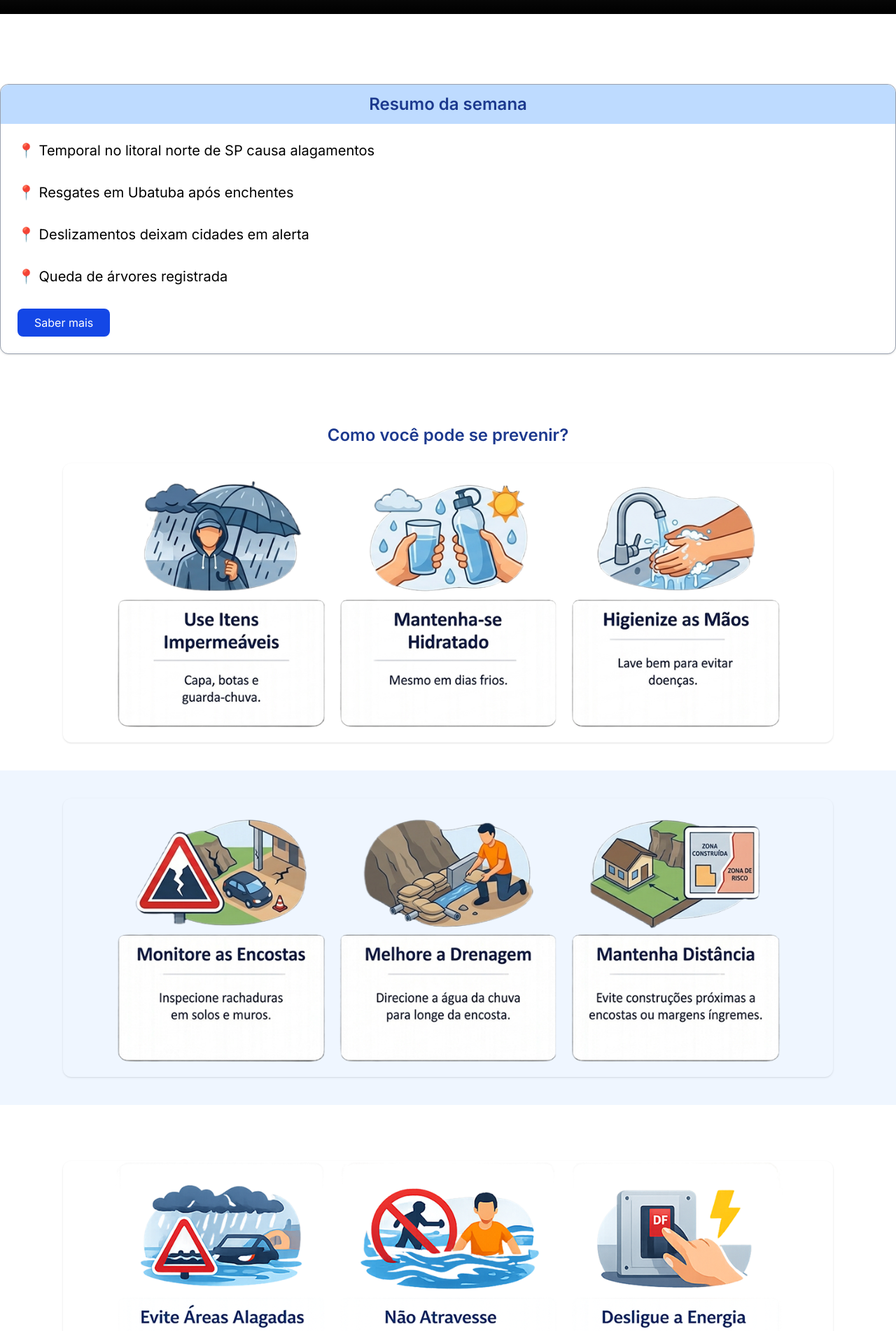
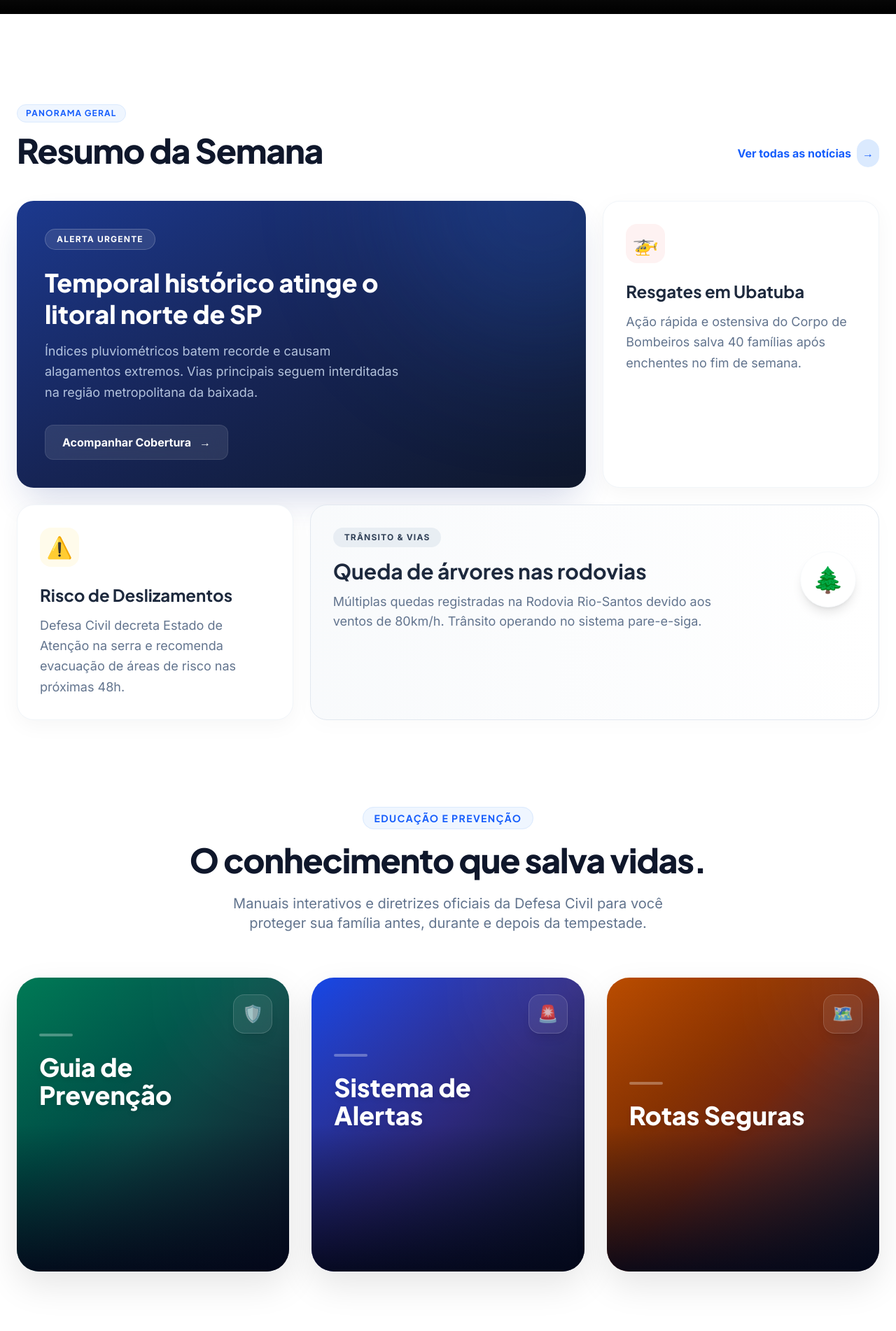
Before and after one commit to arielviniciuscyber/litoral-alerta, a React (Vite) app: page / in a window 1280 px wide. Shown: the part 780-2682 px from the top of the page at 70% size. Built offline with nearby package versions, Linux system fonts and the light colour scheme; grey boxes are pictures that could not be loaded.

Commit message:
anscendente

```diff
--- a/package.json
+++ b/package.json
@@ -10,6 +10,7 @@
     "preview": "vite preview"
   },
   "dependencies": {
+    "framer-motion": "^12.39.0",
     "lucide-react": "^1.8.0",
     "react": "^19.2.4",
     "react-dom": "^19.2.4",
--- a/src/components/Header.jsx
+++ b/src/components/Header.jsx
@@ -39,7 +39,7 @@ function Header() {
 
   const positionClass = isHome ? "fixed top-0 left-0 w-full" : "sticky top-0 w-full"
   const bgClass = isScrolled
-    ? "bg-slate-900/85 backdrop-blur-md shadow-lg"
+    ? "bg-slate-900/85 backdrop-blur-xl shadow-lg border-b border-slate-800/50"
     : (isHome ? "bg-transparent" : "bg-[#0F172A]")
 
   return (
@@ -69,7 +69,7 @@ function Header() {
             {/* BOTÃO NOTIFICAÇÕES */}
             <button
               onClick={() => navigate("/notificacoes")}
-              className="relative p-2 rounded-full hover:bg-slate-800 transition-colors group"
+              className="relative p-2 rounded-full hover:bg-slate-800 active:scale-95 transition-all group"
               title="Notificações"
             >
               <img
@@ -84,7 +84,7 @@ function Header() {
             {/* BOTÃO PERFIL */}
             <button
               onClick={() => navigate("/login")}
-              className="w-10 h-10 rounded-full overflow-hidden ring-2 ring-transparent hover:ring-blue-500 hover:shadow-[0_0_15px_rgba(59,130,246,0.5)] transition-all"
+              className="w-10 h-10 rounded-full overflow-hidden ring-2 ring-transparent hover:ring-blue-500 hover:shadow-[0_0_15px_rgba(59,130,246,0.5)] active:scale-95 transition-all"
               title="Meu Perfil"
             >
               <img
--- a/src/pages/Home.jsx
+++ b/src/pages/Home.jsx
@@ -1,5 +1,6 @@
 import { useState } from "react"
 import toast from "react-hot-toast"
+import { motion } from "framer-motion"
 import bannerVideo from "../assets/tempestade.mp4"
 import prevencao from "../assets/cadastro.png"
 import comunidade from "../assets/comunidade.png"
@@ -120,77 +121,177 @@ export default function Home() {
         </div>
       </section>
 
-      {/* RESUMO */}
-      <section className="max-w-7xl mx-4 md:mx-auto mt-20 md:mt-25 bg-white rounded-xl shadow border border-gray-400">
-        <div className="flex flex-col md:flex-row justify-between items-center bg-blue-200 rounded-t-xl py-3 px-6">
-          <h2 className="text-xl md:text-2xl font-semibold text-blue-900 w-full text-center">
-            Resumo da semana
-          </h2>
+      {/* RESUMO DA SEMANA (DESIGN BENTO GRID PREMIUM) */}
+      <motion.section
+        initial={{ opacity: 0, y: 50 }}
+        whileInView={{ opacity: 1, y: 0 }}
+        viewport={{ once: true, margin: "-100px" }}
+        transition={{ duration: 0.8, ease: "easeOut" }}
+        className="max-w-7xl mx-auto mt-20 md:mt-32 px-6"
+      >
+        <div className="flex flex-col md:flex-row md:items-end justify-between mb-12 gap-6">
+          <div>
+            <span className="font-display inline-block py-1 px-3 rounded-full bg-blue-50 text-blue-600 font-bold text-xs uppercase tracking-widest mb-4 border border-blue-100">Panorama Geral</span>
+            <h2 className="font-display text-4xl md:text-5xl font-extrabold text-slate-900 tracking-tight">Resumo da Semana</h2>
+          </div>
+          <button className="hidden md:flex items-center gap-2 text-blue-600 font-bold hover:text-blue-700 transition-colors group">
+            Ver todas as notícias
+            <span className="bg-blue-100 p-2 rounded-full group-hover:translate-x-1 transition-transform">→</span>
+          </button>
         </div>
 
-        <div className="p-6">
-          <ul className="space-y-3 text-bg text-xl">
-            <li>📍 Temporal no litoral norte de SP causa alagamentos</li>
-            <li className="mt-8">📍 Resgates em Ubatuba após enchentes</li>
-            <li className="mt-8">📍 Deslizamentos deixam cidades em alerta</li>
-            <li className="mt-8">📍 Queda de árvores registrada</li>
-          </ul>
+        <div className="grid grid-cols-1 md:grid-cols-3 gap-6">
+          {/* Card Destaque (Span 2) */}
+          <motion.div whileHover={{ y: -5 }} className="md:col-span-2 bg-gradient-to-br from-blue-900 via-blue-950 to-slate-900 rounded-3xl p-8 lg:p-10 relative overflow-hidden group cursor-pointer shadow-2xl shadow-blue-900/20">
+            <div className="absolute top-0 right-0 w-[400px] h-[400px] bg-blue-500/20 rounded-full blur-[100px] -translate-y-1/2 translate-x-1/3 group-hover:bg-blue-400/30 transition-all duration-700"></div>
+            <div className="relative z-10">
+              <span className="inline-block px-4 py-1.5 bg-white/10 border border-white/20 text-white rounded-full text-xs font-bold tracking-widest uppercase mb-6 backdrop-blur-md">Alerta Urgente</span>
+              <h3 className="font-display font-extrabold text-3xl lg:text-4xl text-white mb-4 max-w-lg leading-tight">Temporal histórico atinge o litoral norte de SP</h3>
+              <p className="text-blue-100/80 text-lg max-w-lg leading-relaxed mb-8">Índices pluviométricos batem recorde e causam alagamentos extremos. Vias principais seguem interditadas na região metropolitana da baixada.</p>
+              <div className="inline-flex items-center gap-3 text-white font-bold bg-white/10 hover:bg-white/20 px-6 py-3 rounded-xl backdrop-blur-md transition-colors border border-white/10">
+                Acompanhar Cobertura <span className="group-hover:translate-x-1 transition-transform">→</span>
+              </div>
+            </div>
+          </motion.div>
 
-          <button className="mt-8 bg-blue-700 text-white px-6 py-2 rounded-lg flex">
-            Saber mais
-          </button>
+          {/* Card Secundário 1 */}
+          <motion.div whileHover={{ y: -5 }} className="bg-white rounded-3xl p-8 relative overflow-hidden group cursor-pointer shadow-[0_8px_30px_rgb(0,0,0,0.04)] border border-slate-100 hover:shadow-[0_20px_40px_rgb(0,0,0,0.08)] transition-all duration-500 flex flex-col justify-between">
+            <div>
+              <div className="w-14 h-14 bg-red-50 text-red-500 rounded-2xl flex items-center justify-center text-3xl mb-6 group-hover:scale-110 group-hover:rotate-6 transition-transform duration-500">🚁</div>
+              <h3 className="font-display font-bold text-slate-800 text-2xl mb-3 leading-snug">Resgates em Ubatuba</h3>
+              <p className="text-slate-500 leading-relaxed text-lg">Ação rápida e ostensiva do Corpo de Bombeiros salva 40 famílias após enchentes no fim de semana.</p>
+            </div>
+          </motion.div>
+
+          {/* Card Secundário 2 */}
+          <motion.div whileHover={{ y: -5 }} className="bg-white rounded-3xl p-8 relative overflow-hidden group cursor-pointer shadow-[0_8px_30px_rgb(0,0,0,0.04)] border border-slate-100 hover:shadow-[0_20px_40px_rgb(0,0,0,0.08)] transition-all duration-500 flex flex-col justify-between">
+            <div>
+              <div className="w-14 h-14 bg-amber-50 text-amber-500 rounded-2xl flex items-center justify-center text-3xl mb-6 group-hover:scale-110 group-hover:-rotate-6 transition-transform duration-500">⚠️</div>
+              <h3 className="font-display font-bold text-slate-800 text-2xl mb-3 leading-snug">Risco de Deslizamentos</h3>
+              <p className="text-slate-500 leading-relaxed text-lg">Defesa Civil decreta Estado de Atenção na serra e recomenda evacuação de áreas de risco nas próximas 48h.</p>
+            </div>
+          </motion.div>
+
+          {/* Card Horizontal (Span 2) */}
+          <motion.div whileHover={{ y: -5 }} className="md:col-span-2 bg-gradient-to-r from-slate-50 to-white rounded-3xl p-8 relative overflow-hidden group cursor-pointer border border-slate-200 shadow-[0_8px_30px_rgb(0,0,0,0.02)] hover:shadow-[0_15px_40px_rgb(0,0,0,0.06)] transition-all duration-500">
+            <div className="flex flex-col md:flex-row items-start md:items-center justify-between gap-8">
+               <div className="flex-1">
+                 <span className="inline-block px-4 py-1.5 bg-slate-200/70 text-slate-700 rounded-full text-xs font-bold tracking-widest uppercase mb-4">Trânsito & Vias</span>
+                 <h3 className="font-display font-bold text-slate-800 text-2xl md:text-3xl mb-3">Queda de árvores nas rodovias</h3>
+                 <p className="text-slate-500 text-lg max-w-xl">Múltiplas quedas registradas na Rodovia Rio-Santos devido aos ventos de 80km/h. Trânsito operando no sistema pare-e-siga.</p>
+               </div>
+               <div className="w-20 h-20 bg-white rounded-full shadow-lg flex items-center justify-center text-4xl group-hover:scale-110 group-hover:rotate-12 transition-transform duration-500 border border-slate-50 shrink-0">
+                 🌲
+               </div>
+            </div>
+          </motion.div>
         </div>
-      </section>
+      </motion.section>
 
-      {/* PREVENÇÃO */}
-      <section className="mt-10 px-6">
-        <h2 className="text-center text-2xl font-semibold text-blue-900 mb-6 mt-25">
-          Como você pode se prevenir?
-        </h2>
-
-
-        <div style={{ maxWidth: '1100px', margin: '0 auto' }}>
-          <img src={hidrata} className="w-full h-auto object-cover rounded-xl shadow" />
+      {/* INFORMAÇÕES VITAIS (CARDS EXPANSIVOS SOFISTICADOS) */}
+      <motion.section
+        initial={{ opacity: 0, y: 50 }}
+        whileInView={{ opacity: 1, y: 0 }}
+        viewport={{ once: true, margin: "-100px" }}
+        transition={{ duration: 0.8, ease: "easeOut" }}
+        className="max-w-7xl mx-auto mt-24 md:mt-32 px-6"
+      >
+        <div className="text-center mb-16">
+          <span className="font-display text-sm font-bold text-blue-600 uppercase tracking-widest bg-blue-50 px-4 py-1.5 rounded-full border border-blue-100">Educação e Prevenção</span>
+          <h2 className="font-display text-4xl md:text-5xl font-extrabold text-slate-900 mt-6 tracking-tight">O conhecimento que salva vidas.</h2>
+          <p className="text-slate-500 text-lg md:text-xl max-w-2xl mx-auto mt-6">Manuais interativos e diretrizes oficiais da Defesa Civil para você proteger sua família antes, durante e depois da tempestade.</p>
         </div>
 
-      </section>
+        <div className="grid md:grid-cols-3 gap-6 lg:gap-8">
+          {[
+            { title: "Guia de Prevenção", desc: "Aprenda a criar um kit de emergência, proteger documentos importantes e fortificar sua residência antes da chegada de ciclones e tempestades severas.", color: "from-emerald-700 via-teal-900 to-slate-900", icon: "🛡️" },
+            { title: "Sistema de Alertas", desc: "Entenda a diferença entre Alerta Amarelo, Laranja e Vermelho. Saiba como receber notificações prioritárias diretamente via SMS ou Push.", color: "from-blue-700 via-indigo-900 to-slate-900", icon: "🚨" },
+            { title: "Rotas Seguras", desc: "Mapeamento em tempo real de áreas de alto risco, ruas com histórico de alagamento e rotas de evacuação em direção aos abrigos municipais.", color: "from-amber-700 via-orange-900 to-slate-900", icon: "🗺️" },
+          ].map((card, i) => (
+            <motion.div
+              key={i}
+              whileHover={{ y: -10 }}
+              className={`relative h-[380px] lg:h-[420px] rounded-[2rem] overflow-hidden group cursor-pointer shadow-[0_20px_50px_rgba(0,0,0,0.1)] hover:shadow-[0_30px_60px_rgba(0,0,0,0.2)] transition-all duration-700 bg-gradient-to-br ${card.color}`}
+            >
+              {/* Efeito de Brilho Dinâmico simulando vidro iluminado */}
+              <div className="absolute top-0 right-0 w-64 h-64 bg-white/5 rounded-full blur-[80px] -translate-y-1/2 translate-x-1/2 group-hover:bg-white/10 transition-all duration-700 group-hover:scale-150"></div>
 
-      {/* ALERTAS */}
-      <section className="mt-10 bg-blue-50 py-10">
+              {/* Vignette escura na base para garantir leitura */}
+              <div className="absolute inset-0 bg-gradient-to-t from-slate-950/90 via-slate-950/10 to-transparent pointer-events-none"></div>
 
-        <div style={{ maxWidth: '1100px', margin: '0 auto' }}>
-          <img src={alerta} className="w-full h-auto object-cover rounded-xl shadow" />
+              {/* Ícone no topo */}
+              <div className="absolute top-6 right-6 w-14 h-14 bg-white/10 backdrop-blur-md rounded-2xl border border-white/20 flex items-center justify-center text-2xl shadow-lg opacity-80 group-hover:opacity-100 group-hover:rotate-12 transition-all duration-500">
+                {card.icon}
+              </div>
+
+              {/* Conteúdo Inferior com Efeito Parallax/Reveal */}
+              <div className="absolute bottom-0 left-0 w-full p-8 translate-y-12 group-hover:translate-y-0 transition-transform duration-700 ease-out z-10">
+                <div className="w-12 h-1 bg-white/30 rounded-full mb-6 group-hover:w-24 group-hover:bg-white/80 transition-all duration-700"></div>
+                <h3 className="font-display font-extrabold text-3xl lg:text-4xl text-white mb-4 drop-shadow-md">{card.title}</h3>
+                <p className="text-slate-200/90 text-lg leading-relaxed opacity-0 group-hover:opacity-100 transition-all duration-700 delay-100">
+                  {card.desc}
+                </p>
+                <div className="mt-8 opacity-0 group-hover:opacity-100 transition-all duration-700 delay-200">
+                  <span className="inline-flex items-center gap-3 text-white font-bold bg-white/10 backdrop-blur-md px-6 py-3 rounded-xl hover:bg-white/20 transition-colors border border-white/20">
+                    Ler Material Completo <span className="text-xl">↗</span>
+                  </span>
+                </div>
+              </div>
+            </motion.div>
+          ))}
         </div>
-      </section>
-
-      {/* ALAGAMENTOS */}
-
-      <section className="mt-10 py-10">
-
-        <div style={{ maxWidth: '1100px', margin: '0 auto' }}>
-          <img src={alagamento} className="w-full h-auto object-cover rounded-xl shadow" />
-        </div>
-      </section>
+      </motion.section>
 
 
 
       {/* COMUNIDADE */}
-      <section className="min-h-[20rem] py-10 md:py-0 md:h-80 bg-radial from-white from-10% to-sky-600 relative overflow-hidden">
-        <div className="max-w-5xl mx-auto relative h-full flex flex-col md:flex-row items-center md:items-start gap-10 justify-center px-6 text-blue-900">
-          <div className="flex flex-col items-center md:items-start text-center md:text-left z-10 w-full md:w-1/2 md:mt-20">
-            <h2 className="text-3xl md:text-4xl font-bold max-w-md">Faça parte da nossa comunidade e fique ligado em tudo que acontece no nosso litoral!</h2>
-            <button className="mt-6 bg-white/50 text-blue-800 px-6 py-2 rounded-full font-bold hover:bg-white/80 transition-colors">
-              <a href="http://localhost:5173/comunidade">Clique para entrar</a>
-            </button>
+      <motion.section
+        initial={{ opacity: 0 }}
+        whileInView={{ opacity: 1 }}
+        viewport={{ once: true }}
+        transition={{ duration: 0.8 }}
+        className="mt-20 md:mt-32 py-20 bg-gradient-to-br from-blue-50 to-blue-100 relative overflow-hidden"
+      >
+        <div className="max-w-6xl mx-auto px-6 relative z-10 flex flex-col md:flex-row items-center gap-12">
+          <div className="flex-1 text-center md:text-left">
+            <h2 className="font-display text-3xl md:text-5xl font-extrabold text-blue-950 mb-6 leading-tight">
+              Junte-se à nossa comunidade
+            </h2>
+            <p className="text-slate-600 text-lg md:text-xl mb-8 max-w-xl mx-auto md:mx-0 leading-relaxed">
+              Compartilhe informações em tempo real, receba atualizações dos seus vizinhos e construa uma rede de proteção civil junto conosco.
+            </p>
+            <motion.a
+              whileHover={{ scale: 1.05 }}
+              whileTap={{ scale: 0.95 }}
+              href="/comunidade"
+              className="inline-block font-display bg-blue-600 hover:bg-blue-700 text-white font-bold px-8 py-4 rounded-xl shadow-lg shadow-blue-600/30 transition-all text-lg"
+            >
+              Entrar na Comunidade
+            </motion.a>
           </div>
-          <img src={comunidade} className="relative md:absolute md:right-10 md:top-1/2 md:-translate-y-1/2 w-full max-w-[300px] md:max-w-none md:w-[500px] md:h-80 object-contain z-0" />
+          <div className="flex-1 flex justify-center md:justify-end items-end">
+            <motion.img
+              initial={{ x: 50, opacity: 0 }}
+              whileInView={{ x: 0, opacity: 1 }}
+              viewport={{ once: true }}
+              transition={{ delay: 0.3, duration: 0.6 }}
+              src={comunidade}
+              className="w-full max-w-[600px] lg:max-w-[750px] drop-shadow-2xl hover:-translate-y-2 transition-transform duration-500 md:scale-125 lg:scale-150 origin-bottom md:translate-y-4"
+              alt="Comunidade"
+            />
+          </div>
         </div>
-
-      </section>
+      </motion.section>
 
 
       {/* SEÇÃO DE CADASTRO PREMIUM */}
-      <section className="max-w-6xl mx-auto mt-20 mb-20 px-6">
+      <motion.section
+        initial={{ opacity: 0, y: 50 }}
+        whileInView={{ opacity: 1, y: 0 }}
+        viewport={{ once: true, margin: "-100px" }}
+        transition={{ duration: 0.6 }}
+        className="max-w-6xl mx-auto mt-20 mb-20 px-6"
+      >
         <div className="bg-white rounded-3xl shadow-2xl border border-slate-100 overflow-hidden flex flex-col lg:flex-row">
 
           {/* LADO ESQUERDO: COPY E BENEFÍCIOS */}
@@ -279,7 +380,7 @@ export default function Home() {
             </div>
           </div>
         </div>
-      </section>
+      </motion.section>
     </div>
   )
 }
--- a/src/pages/SobreNos.jsx
+++ b/src/pages/SobreNos.jsx
@@ -230,10 +230,10 @@ export default function SobreNos() {
             <div className="absolute left-6 md:left-1/2 top-0 bottom-0 w-0.5 bg-slate-200 -translate-x-1/2"></div>
 
             {[
-              { data: "2025", titulo: "A ideia nasceu", desc: "Um grupo de estudantes do litoral decidiu usar tecnologia para proteger a comunidade contra desastres naturais." },
-              { data: "2025", titulo: "Primeiro protótipo", desc: "Desenvolvemos a primeira versão do sistema de alertas e prevenção, focando na experiência do usuário." },
-              { data: "2026", titulo: "Lançamento oficial", desc: "O Litoral Alerta foi ao ar com monitoramento em tempo real, alertas e guias de prevenção completos." },
-              { data: "2026+", titulo: "O futuro", desc: "Expandir o sistema para todo o litoral brasileiro, integrar com órgãos oficiais e salvar ainda mais vidas." },
+              { data: "Março 2026", titulo: "A ideia nasceu", desc: "Um grupo de estudantes do litoral decidiu usar tecnologia para proteger a comunidade contra desastres naturais." },
+              { data: "Abril 2026", titulo: "Primeiro protótipo", desc: "Desenvolvemos a primeira versão do sistema de alertas e prevenção, focando na experiência do usuário." },
+              { data: "Maio 2026", titulo: "Lançamento oficial", desc: "O Litoral Alerta foi ao ar com monitoramento em tempo real, alertas e guias de prevenção completos." },
+              { data: "Futuro", titulo: "O futuro", desc: "Expandir o sistema para todo o litoral brasileiro, integrar com órgãos oficiais e salvar ainda mais vidas." },
             ].map((item, i) => (
               <div key={i} className={`flex items-center gap-6 md:gap-12 mb-12 relative ${i % 2 === 0 ? "md:flex-row" : "md:flex-row-reverse"}`}>
                 <div className={`flex-1 ${i % 2 === 0 ? "md:text-right" : "md:text-left"} pl-14 md:pl-0`}>
```
Also changed, not shown: 1 other file (tests, documents, lock files or other folders).
